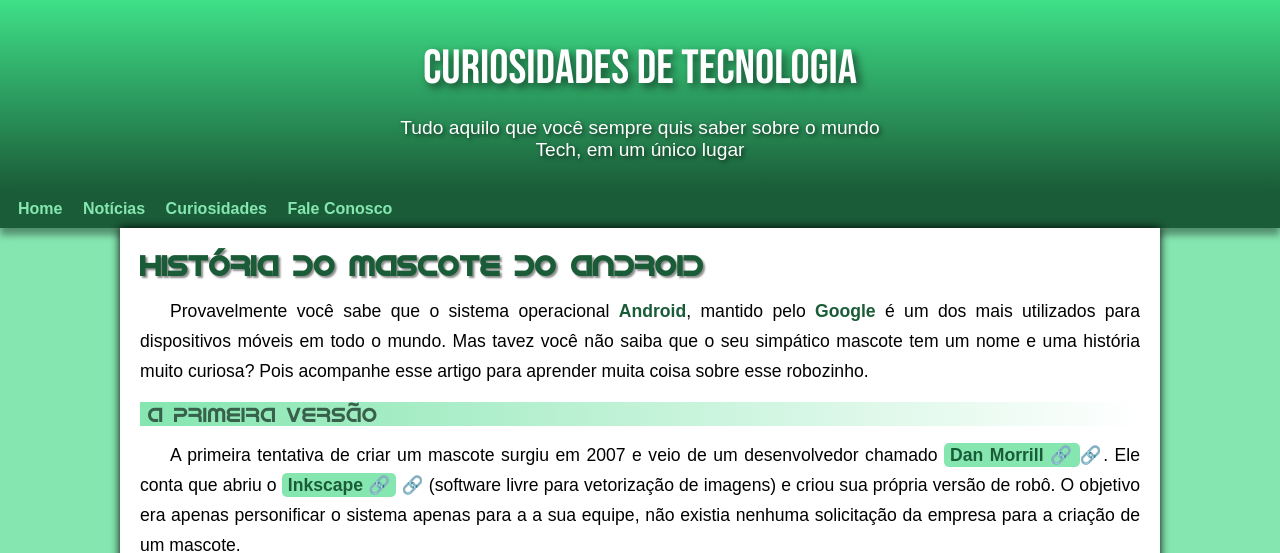
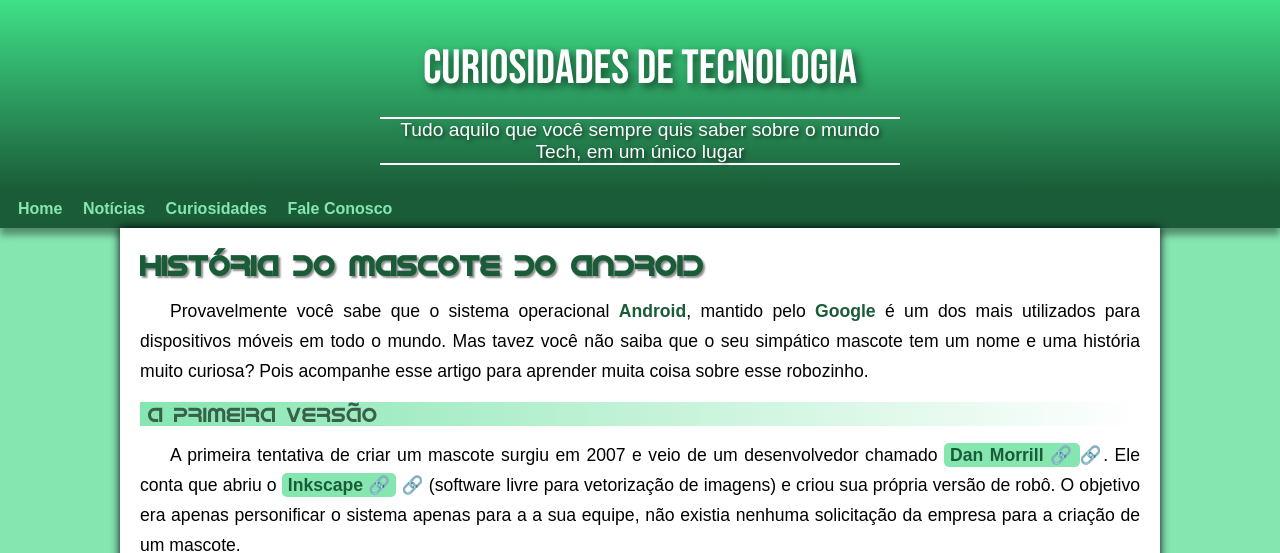
Before and after one commit to IgorGazineo/projeto-android, a plain HTML site: page index.html in a window 1280 px wide. Shown: the top 553 px of the page. Drawn offline with Linux system fonts and the light colour scheme.

Commit message:
formatando p header
adicionando linha superior e inferior no p header

```diff
--- a/css/style.css
+++ b/css/style.css
@@ -59,6 +59,8 @@
     padding: 0px 10px;
     margin: auto;
     margin-bottom: 20px;
+    border-bottom: 2px solid var(--color-white);
+    border-top: 2px solid var(--color-white);
     text-shadow: 2px 2px 4px rgba(0, 0, 0, 0.601);
 }
 
```
